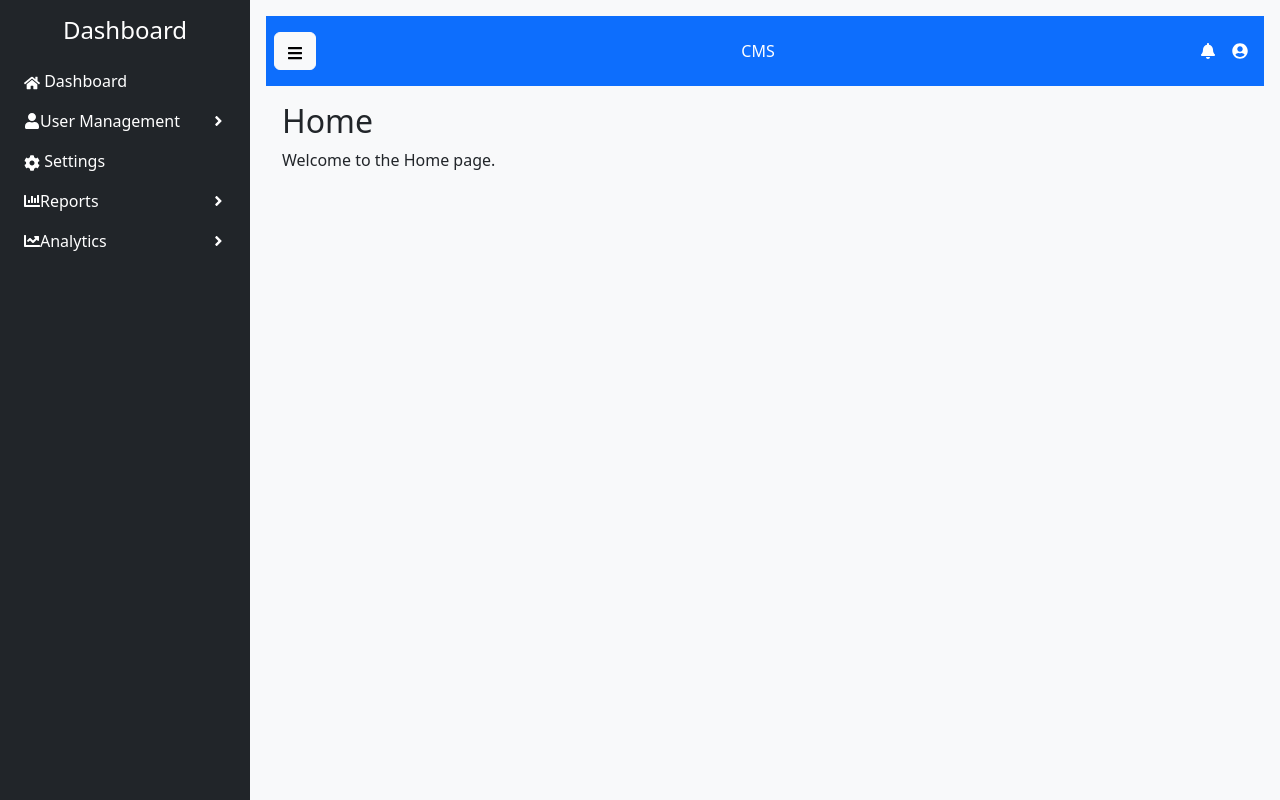
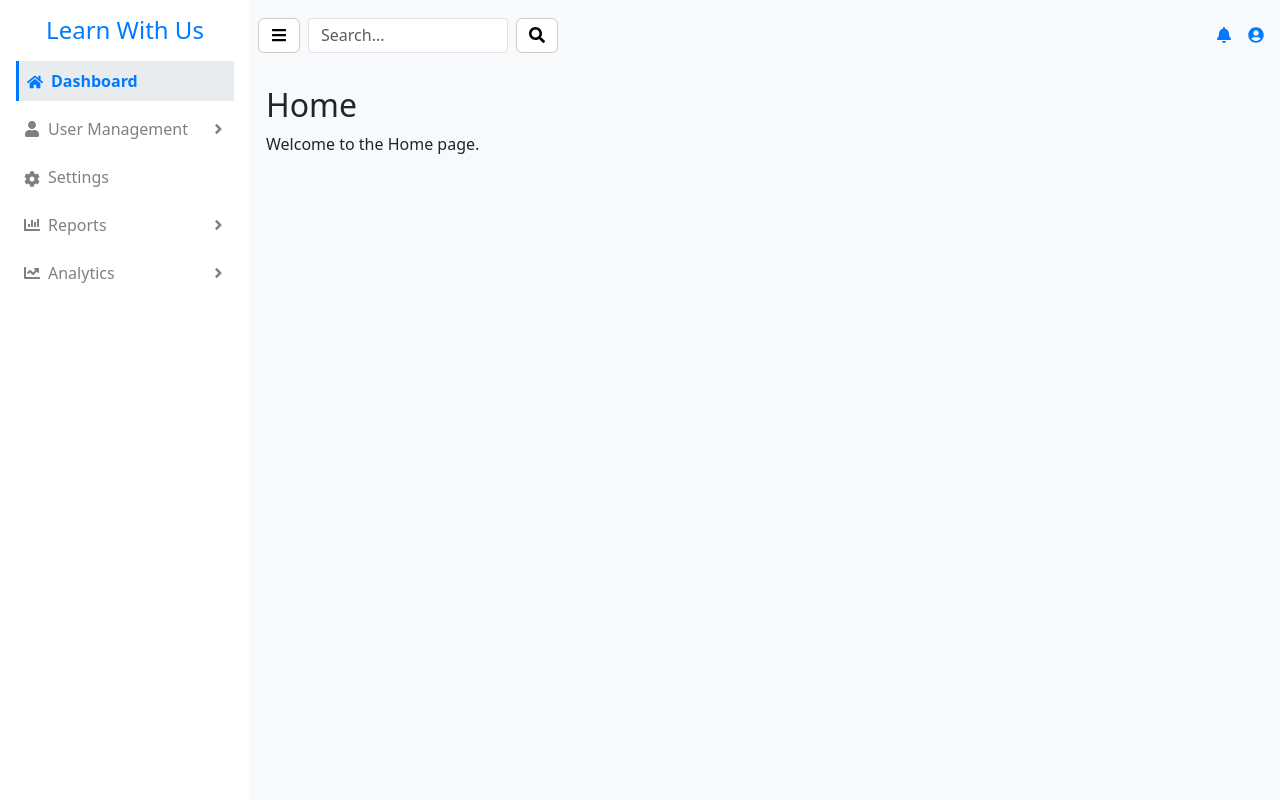
Before and after one commit to Nitin18Pixels/CMS-Dashboard, a React (Vite) app: page / in a window 1280 px wide. Built offline with nearby package versions, Linux system fonts and the light colour scheme.

Commit message:
Header and sidebar

```diff
--- a/src/components/common/header/index.jsx
+++ b/src/components/common/header/index.jsx
@@ -1,17 +1,102 @@
-import React from "react";
-import { FaBars, FaBell, FaUserCircle } from "react-icons/fa";
+import React, { useState, useEffect, useRef } from "react";
+import { FaBars, FaBell, FaUserCircle, FaSearch } from "react-icons/fa";
 import "../../../layout/styles.css";
 
 const Header = ({ toggleSidebar }) => {
+  const [isNotificationVisible, setNotificationVisible] = useState(false);
+  const [isProfileDropdownVisible, setProfileDropdownVisible] = useState(false);
+  const notificationRef = useRef(null);
+  const profileRef = useRef(null);
+
+  const toggleNotifications = () => {
+    setNotificationVisible(!isNotificationVisible);
+  };
+
+  const toggleProfileDropdown = () => {
+    setProfileDropdownVisible(!isProfileDropdownVisible);
+  };
+
+  const handleClickOutside = (event) => {
+    if (
+      notificationRef.current &&
+      !notificationRef.current.contains(event.target)
+    ) {
+      setNotificationVisible(false);
+    }
+    if (
+      profileRef.current &&
+      !profileRef.current.contains(event.target)
+    ) {
+      setProfileDropdownVisible(false);
+    }
+  };
+
+  useEffect(() => {
+    document.addEventListener("mousedown", handleClickOutside);
+    return () => {
+      document.removeEventListener("mousedown", handleClickOutside);
+    };
+  }, []);
+
   return (
-    <nav className="navbar navbar-dark bg-primary">
-      <button className="btn btn-light ms-2" onClick={toggleSidebar}>
-        <FaBars />
-      </button>
-      <span className="text-white">CMS</span>
-      <div className="header-icons">
-        <FaBell className="me-3 text-white" />
-        <FaUserCircle className="text-white me-3" />
+    <nav className="navbar navbar-dark d-flex align-items-center">
+      <div className="d-flex align-items-center">
+        <button className="btn btn-light ms-2" onClick={toggleSidebar}>
+          <FaBars />
+        </button>
+        <div className="d-flex align-items-center ms-2">
+          <input
+            type="text"
+            className="form-control"
+            placeholder="Search..."
+            style={{ maxWidth: "200px" }}
+          />
+          <button className="btn btn-light ms-2">
+            <FaSearch />
+          </button>
+        </div>
+      </div>
+      <div className="header-icons ms-auto position-relative">
+        <FaBell className="me-3 fa-bell" onClick={toggleNotifications} />
+        {isNotificationVisible && (
+          <div
+            ref={notificationRef}
+            className="notification-dropdown position-absolute bg-white rounded shadow"
+          >
+            <div className="notification-header p-2 border-bottom">
+              <strong>Notifications</strong>
+            </div>
+            <div className="notification-item p-2">😀 Curabitur id eros quis nunc...</div>
+            <div className="notification-item p-2">😂 Duis malesuada justo eu sap...</div>
+            <div className="notification-item p-2">😍 Donec at nisi sit amet tortor...</div>
+            <div className="notification-item p-2">😱 In gravida mauris et nisi</div>
+            <div className="notification-item p-2">😡 Praesent eu lacus in libero di...</div>
+            <div className="notification-item p-2">😜 Nunc fringilla lorem</div>
+            <div className="notification-footer p-2 text-center border-top">
+              <a href="#" className="text-primary text-decoration-none">View all</a>
+            </div>
+          </div>
+        )}
+        <FaUserCircle
+          className="me-3 fa-user-circle"
+          onClick={toggleProfileDropdown}
+        />
+        {isProfileDropdownVisible && (
+          <div
+            ref={profileRef}
+            className="profile-dropdown position-absolute bg-white rounded shadow"
+          >
+            <div className="profile-item p-2">
+              <a href="/profile" className="text-dark text-decoration-none">Profile</a>
+            </div>
+            <div className="profile-item p-2">
+              <a href="/settings" className="text-dark text-decoration-none">Settings</a>
+            </div>
+            <div className="profile-item p-2">
+              <a href="/logout" className="text-dark text-decoration-none">Logout</a>
+            </div>
+          </div>
+        )}
       </div>
     </nav>
   );
--- a/src/components/common/sidebar/Menu.jsx
+++ b/src/components/common/sidebar/Menu.jsx
@@ -5,7 +5,7 @@ export const MenuTypes = [
     id: 1,
     menu: "Dashboard",
     role: [1, 2, 3],
-    link: "/dashboard",
+    link: "/",
     icon: <FaHome className="text-gray-500 hover:text-gray-200" />,
   },
   {
--- a/src/components/common/sidebar/index.jsx
+++ b/src/components/common/sidebar/index.jsx
@@ -1,5 +1,5 @@
 import React, { useState } from "react";
-import { FaAngleDown, FaAngleRight } from "react-icons/fa";
+import { FaAngleDown, FaAngleRight, FaHome, FaUser, FaCog, FaChartBar, FaChartLine } from "react-icons/fa";
 import { Link, useLocation } from "react-router-dom";
 import { MenuTypes } from "./Menu";
 import "../../../layout/styles.css";
@@ -14,30 +14,25 @@ const Sidebar = ({ isOpen }) => {
 
   return (
     <div
-      className={`bg-dark text-white p-3 sidebar ${
-        isOpen ? "d-block" : "d-none d-md-block"
-      }`}
+      className={`p-3 sidebar ${isOpen ? "d-block" : "d-none d-md-block"}`}
       style={{
         width: isOpen ? "250px" : "80px",
         transition: "width 0.3s ease-in-out",
         overflowX: "hidden",
       }}
     >
-      <h4 className="text-center">{isOpen ? "Dashboard" : <FaAngleRight />}</h4>
+      <h4 className="text-center">{isOpen ? "Learn With Us" : <FaAngleRight />}</h4>
       <ul className="list-unstyled">
         {MenuTypes.map((menu, index) => {
-          // Check if the menu or any of its submenu is active
           const isActive =
             location.pathname === menu.link ||
             (menu.submenu &&
               menu.submenu.some((submenu) => location.pathname === submenu.link));
-
           return (
             <li
               key={menu.id}
               className={`p-2 ${isActive ? "active-menu" : ""}`}
             >
-              {/* Remove Link if submenu exists */}
               {menu.submenu ? (
                 <div
                   className="d-flex justify-content-between align-items-center"
@@ -45,7 +40,8 @@ const Sidebar = ({ isOpen }) => {
                   style={{ cursor: "pointer" }}
                 >
                   <div>
-                    {menu.icon} {isOpen && menu.menu}
+                    {menu.icon}
+                    <span className="ms-2">{isOpen && menu.menu}</span>
                   </div>
                   {isOpen &&
                     (openDropdown === index ? (
@@ -57,22 +53,19 @@ const Sidebar = ({ isOpen }) => {
               ) : (
                 <Link
                   to={menu.link}
-                  className={`text-white text-decoration-none ${
-                    isActive ? "active-link" : ""
-                  }`}
+                  className={`text-decoration-none ${isActive ? "active-link" : ""}`}
                 >
-                  {menu.icon} {isOpen && menu.menu}
+                  {menu.icon}
+                  <span className="ms-2">{isOpen && menu.menu}</span>
                 </Link>
               )}
 
-              {/* Submenu */}
               {menu.submenu && (
                 <ul
-                  className={`list-unstyled ps-3 ${
-                    openDropdown === index && isOpen
-                      ? "dropdown-open"
-                      : "dropdown-closed"
-                  }`}
+                  className={`list-unstyled ps-3 ${openDropdown === index && isOpen
+                    ? "dropdown-open"
+                    : "dropdown-closed"
+                    }`}
                   style={{
                     maxHeight:
                       openDropdown === index && isOpen ? "500px" : "0",
@@ -86,15 +79,11 @@ const Sidebar = ({ isOpen }) => {
                     return (
                       <li
                         key={submenu.submenuID}
-                        className={`p-2 ${
-                          isSubmenuActive ? "active-submenu" : ""
-                        }`}
+                        className={`p-2 ${isSubmenuActive ? "active-submenu" : ""}`}
                       >
                         <Link
                           to={submenu.link}
-                          className={`text-white text-decoration-none ${
-                            isSubmenuActive ? "active-link" : ""
-                          }`}
+                          className={`text-decoration-none ${isSubmenuActive ? "active-link" : ""}`}
                         >
                           {submenu.label}
                         </Link>
--- a/src/layout/styles.css
+++ b/src/layout/styles.css
@@ -3,9 +3,28 @@
   display: flex;
   justify-content: space-between;
   align-items: center;
-  padding: 0;
-  height: 70px; /* Increase the height */
-  width: 100%; /* Ensure the header spans the full width */
+  height: 70px;
+  width: auto;
+}
+
+.navbar .form-control {
+  border-radius: 0.25rem;
+  height: 35px;
+}
+
+.navbar .btn {
+  height: 35px;
+  display: flex;
+  align-items: center;
+  justify-content: center;
+  border: 1px solid #ccc;
+  background-color: white;
+}
+
+.navbar .btn:hover {
+  border-color: #007bff;
+  background-color: #f8f9fa;
+  color: #007bff;
 }
 
 .header-icons {
@@ -13,12 +32,24 @@
   align-items: center;
 }
 
+.header-icons .fa-bell,
+.header-icons .fa-user-circle {
+  color: #007bff; /* Set default color to #007bff */
+  transition: color 0.3s ease;
+  cursor: pointer; /* Show pointer on hover */
+}
+
+.header-icons .fa-bell:hover,
+.header-icons .fa-user-circle:hover {
+  color: #0056b3; /* Darker blue on hover */
+}
+
 /* Sidebar styles */
 .sidebar {
   height: 100%;
   overflow-y: auto;
-  background-color: #343a40;
-  color: white;
+  background-color: white;
+  color: #007bff;
   transition: width 0.3s ease-in-out;
   position: fixed;
   top: 0;
@@ -29,6 +60,7 @@
 .sidebar h4 {
   text-align: center;
   margin-bottom: 1rem;
+  color: #007bff;
 }
 
 .sidebar ul {
@@ -36,63 +68,69 @@
 }
 
 .sidebar li {
-  padding: 0.5rem 1rem;
+  padding: 0.8rem 1rem;
+  margin-bottom: 0.5rem;
   cursor: pointer;
   display: flex;
   align-items: center;
   flex-direction: column;
+  transition: background-color 0.3s ease, padding 0.3s ease, color 0.3s ease;
+  color: gray;
 }
 
 .sidebar li:hover {
-  background-color: #495057;
+  background-color: #f1f1f1;
+  padding-left: 1.5rem;
+  color: #007bff;
 }
 
-/* Highlight active menu */
 .active-menu {
-  background-color: #495057;
-  border-left: 3px solid #17a2b8;
+  background-color: #e9ecef;
+  border-left: 3px solid #007bff;
+  color: #007bff !important;
 }
 
 .active-link {
-  color: #17a2b8;
+  color: #007bff !important;
   font-weight: bold;
 }
 
-/* Submenu styles */
 .sidebar ul ul {
   padding-left: 1.5rem;
   margin-top: 0;
 }
 
 .sidebar ul ul li {
-  padding-left: 0.5rem;
+  padding: 0.6rem 1rem;
+  margin-bottom: 0.3rem;
   display: block;
+  transition: background-color 0.3s ease, padding-left 0.3s ease;
+  color: #007bff;
 }
 
 .sidebar ul ul li:hover {
-  background-color: #495057;
+  background-color: #f1f1f1;
+  padding-left: 1rem;
 }
 
-/* Highlight active submenu */
 .active-submenu {
-  background-color: #495057;
-  border-left: 3px solid #17a2b8;
+  background-color: #e9ecef;
+  border-left: 3px solid #007bff;
+  color: #007bff !important;
 }
 
-/* Submenu animation */
 .dropdown-open {
   max-height: 500px;
   overflow: hidden;
-  transition: max-height 0.3s ease-in-out;
+  transition: max-height 0.5s ease-in-out;
 }
 
 .dropdown-closed {
   max-height: 0;
   overflow: hidden;
-  transition: max-height 0.3s ease-in-out;
+  transition: max-height 0.5s ease-in-out;
 }
 
-/* Sidebar open/close state */
 .sidebar-closed {
   margin-left: 80px;
 }
@@ -101,7 +139,6 @@
   margin-left: 250px;
 }
 
-/* Remove link styling for parent menu */
 .sidebar li div {
   display: flex;
   align-items: center;
@@ -109,16 +146,20 @@
 }
 
 .sidebar li a {
-  color: #ccc;
+  color: gray;
   text-decoration: none;
   width: 100%;
+  transition: color 0.3s ease;
 }
 
 .sidebar li a:hover {
-  color: white;
+  color: #007bff;
 }
 
-
+.sidebar li div span,
+.sidebar li a span {
+  margin-left: 0.5rem;
+}
 
 /* AppLayout styles */
 .app-layout {
@@ -129,7 +170,6 @@
 }
 
 .app-layout .content {
-  padding: 1rem;
   background-color: #f8f9fa;
   flex-grow: 1;
   transition: margin-left 0.3s ease-in-out;
@@ -142,3 +182,48 @@
 .sidebar-closed {
   margin-left: 80px;
 }
+
+.notification-dropdown {
+  width: 300px;
+  top: 50px;
+  right: 10px;
+  z-index: 1050;
+  box-shadow: 0 4px 8px rgba(0, 0, 0, 0.1);
+  font-size: 0.9rem;
+}
+
+.notification-header {
+  background-color: #f8f9fa;
+  font-weight: bold;
+}
+
+.notification-item {
+  cursor: pointer;
+  transition: background-color 0.3s ease;
+}
+
+.notification-item:hover {
+  background-color: #f1f1f1;
+}
+
+.notification-footer {
+  background-color: #f8f9fa;
+}
+
+.profile-dropdown {
+  width: 150px;
+  top: 50px;
+  right: 10px;
+  z-index: 1050;
+  box-shadow: 0 4px 8px rgba(0, 0, 0, 0.1);
+  font-size: 0.9rem;
+}
+
+.profile-item {
+  cursor: pointer;
+  transition: background-color 0.3s ease;
+}
+
+.profile-item:hover {
+  background-color: #f1f1f1;
+}
```
